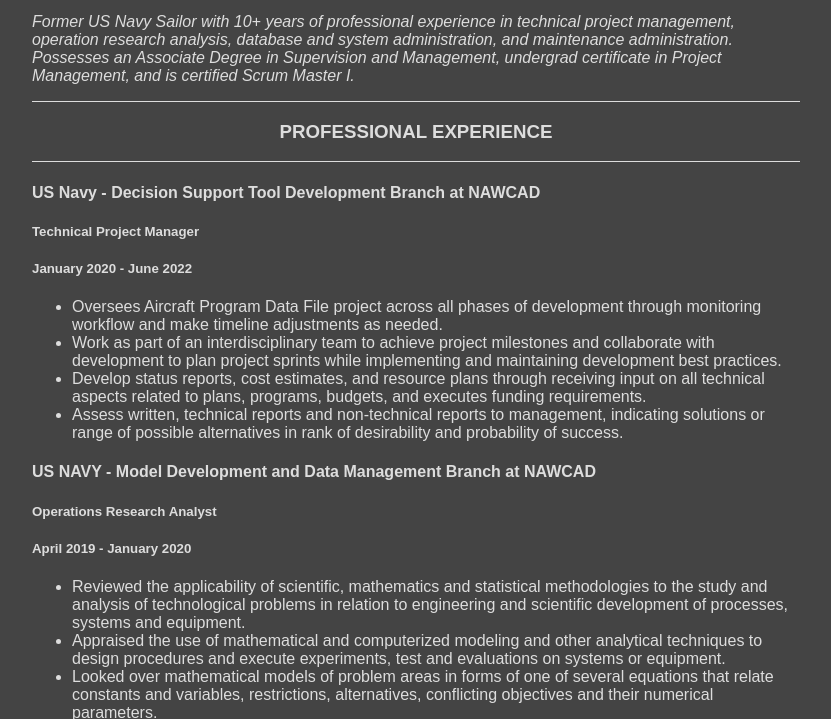
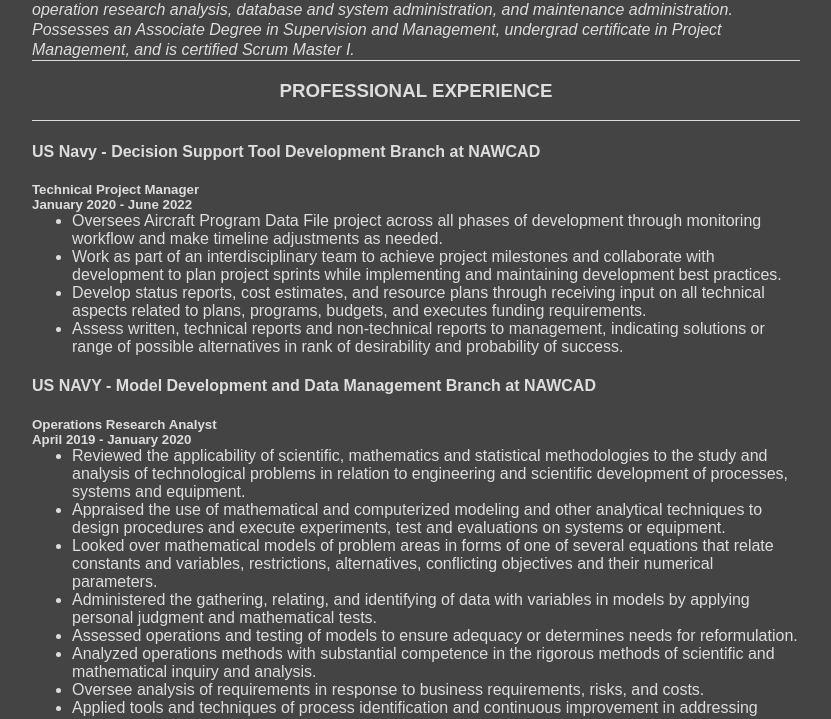
Before and after one commit to DewdropSprite/tiffanyhjprime.github.io, a plain HTML site: page index.html in a window 1280 px wide. Shown: the part 289-1008 px from the top of the page, without its empty margins (224-1055 px from the left). Drawn offline with Linux system fonts and the light colour scheme.

Commit message:
Update style.css

```diff
--- a/style.css
+++ b/style.css
@@ -16,3 +16,17 @@ body {
 pre {
   text-align: center;
 }
+
+p {
+  padding: 0;
+  margin: 0;
+  line-height: 20px
+}
+
+h1, h5, h6, h7 {
+     margin:0;
+}
+
+ul{
+  margin:0;
+}
```
